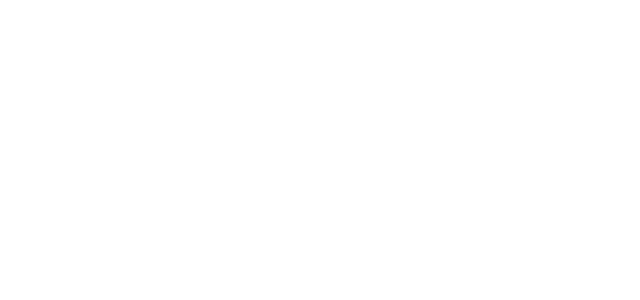
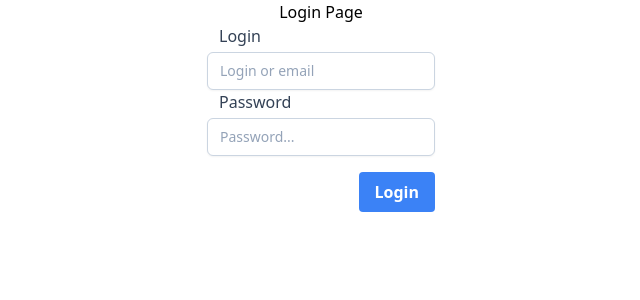
Before and after one commit to LenyPython/Listr, an Angular app in the folder frontend/: page /login in a window 1280 px wide. Before the commit this address led to /. Shown: the top 300 px of the page, without its empty margins (319-959 px from the left). Built offline with nearby package versions, Linux system fonts and the light colour scheme.

Commit message:
Add tailwind and basic styles for login form

```diff
--- a/frontend/package.json
+++ b/frontend/package.json
@@ -35,6 +35,7 @@
     "karma-coverage": "~2.2.0",
     "karma-jasmine": "~5.1.0",
     "karma-jasmine-html-reporter": "~2.0.0",
+    "tailwindcss": "^3.1.8",
     "typescript": "~4.7.2"
   }
 }
--- /dev/null
+++ b/frontend/src/app/app.component.css
@@ -0,0 +1 @@
+:host{display:block;width:100%;height:100%}
--- a/frontend/src/app/app.component.scss
+++ b/frontend/src/app/app.component.scss
@@ -0,0 +1,5 @@
+:host {
+  display: block;
+  width: 100%;
+  height: 100%;
+}
--- a/frontend/src/app/app.module.ts
+++ b/frontend/src/app/app.module.ts
@@ -6,6 +6,7 @@
 import { NavigationModule } from 'src/app/navigationModule/navigation.module';
 import { PageNotFoundModule } from 'src/app/pageNotFoundModule/pageNotFound.module';
 import { HomeModule } from 'src/app/homeModule/home.module';
+import { AuthModule } from 'src/app/authModule/auth.module';
 
 @NgModule({
   declarations: [AppComponent],
@@ -13,6 +14,7 @@
     BrowserModule,
     AppRoutingModule,
     HomeModule,
+    AuthModule,
     PageNotFoundModule,
     NavigationModule,
   ],
--- a/frontend/src/app/authModule/components/login/login.component.css
+++ b/frontend/src/app/authModule/components/login/login.component.css
@@ -1 +1 @@
-:host{display:flex;justify-content:center}
+:host{display:flex;flex-direction:column;align-items:center;justify-content:center;width:100%;height:100%}
--- a/frontend/src/app/authModule/components/login/login.component.html
+++ b/frontend/src/app/authModule/components/login/login.component.html
@@ -1 +1,24 @@
 <h2>Login Page</h2>
+<div>
+    <form [ngClass]="['flex', 'flex-col', 'content-center']">
+        <label for="login" [ngClass]="['block']">
+            <span [ngClass]="['ml-3', 'block', 'text-md', 'font-medium', 'text-slate-700']">
+                Login
+            </span>
+            <input type="text" name="login"
+            [ngClass]="['mt-1', 'px-3', 'py-2', 'bg-white', 'border', 'shadow-sm', 'border-slate-300', 'placeholder-slate-400', 'focus:outline-none', 'focus:border-sky-500', 'focus:ring-sky-500', 'block', 'w-full', 'rounded-md', 'sm:text-sm', 'focus:ring-1']"
+            placeholder="Login or email" required>
+        </label>
+        <label for="password" [ngClass]="['block']">
+            <span [ngClass]="['ml-3', 'block', 'text-md', 'font-medium', 'text-slate-700']">
+                Password
+            </span>
+            <input type="text" name="password"
+            [ngClass]="['mt-1', 'px-3', 'py-2', 'bg-white', 'border', 'shadow-sm', 'border-slate-300', 'placeholder-slate-400', 'focus:outline-none', 'focus:border-sky-500', 'focus:ring-sky-500', 'block', 'w-full', 'rounded-md', 'sm:text-sm', 'focus:ring-1']"
+            placeholder="Password..."required>
+        </label>
+        <button type="submit" [ngClass]="['mt-4', 'self-end', 'bg-blue-500', 'hover:bg-blue-700', 'text-white', 'py-2', 'px-4', 'font-bold', 'rounded']">
+            Login
+        </button>
+    </form>
+</div>
--- a/frontend/src/app/authModule/components/login/login.component.scss
+++ b/frontend/src/app/authModule/components/login/login.component.scss
@@ -1,4 +1,8 @@
 :host {
   display: flex;
+  flex-direction: column;
+  align-items: center;
   justify-content: center;
+  width: 100%;
+  height: 100%;
 }
--- /dev/null
+++ b/frontend/src/styles.css
@@ -0,0 +1 @@
+@tailwind base;@tailwind components;@tailwind utilities;*{margin:0;padding:0}body{width:100vw;min-height:100vh}
--- a/frontend/src/styles.scss
+++ b/frontend/src/styles.scss
@@ -1,4 +1,12 @@
-/* You can add global styles to this file, and also import other style files */
+@tailwind base;
+@tailwind components;
+@tailwind utilities;
 
-html, body { height: 100%; }
-body { margin: 0; font-family: Roboto, "Helvetica Neue", sans-serif; }
+* {
+  margin: 0;
+  padding: 0;
+}
+body {
+  width: 100vw;
+  min-height: 100vh;
+}
--- /dev/null
+++ b/frontend/tailwind.config.js
@@ -0,0 +1,8 @@
+/** @type {import('tailwindcss').Config} */
+module.exports = {
+  content: ["./src/**/*.{html,ts}"],
+  theme: {
+    extend: {},
+  },
+  plugins: [],
+};
```
Also changed, not shown: 1 other file (tests, documents, lock files or other folders).
